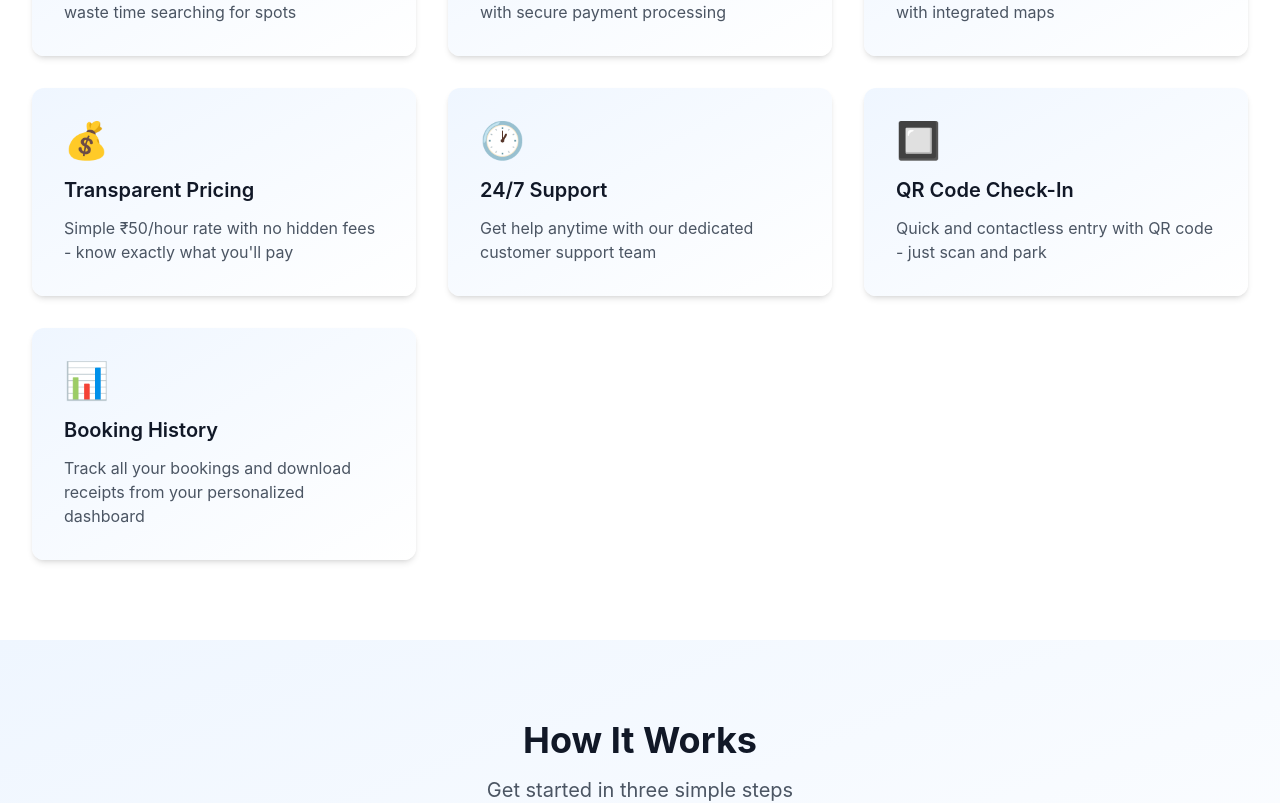
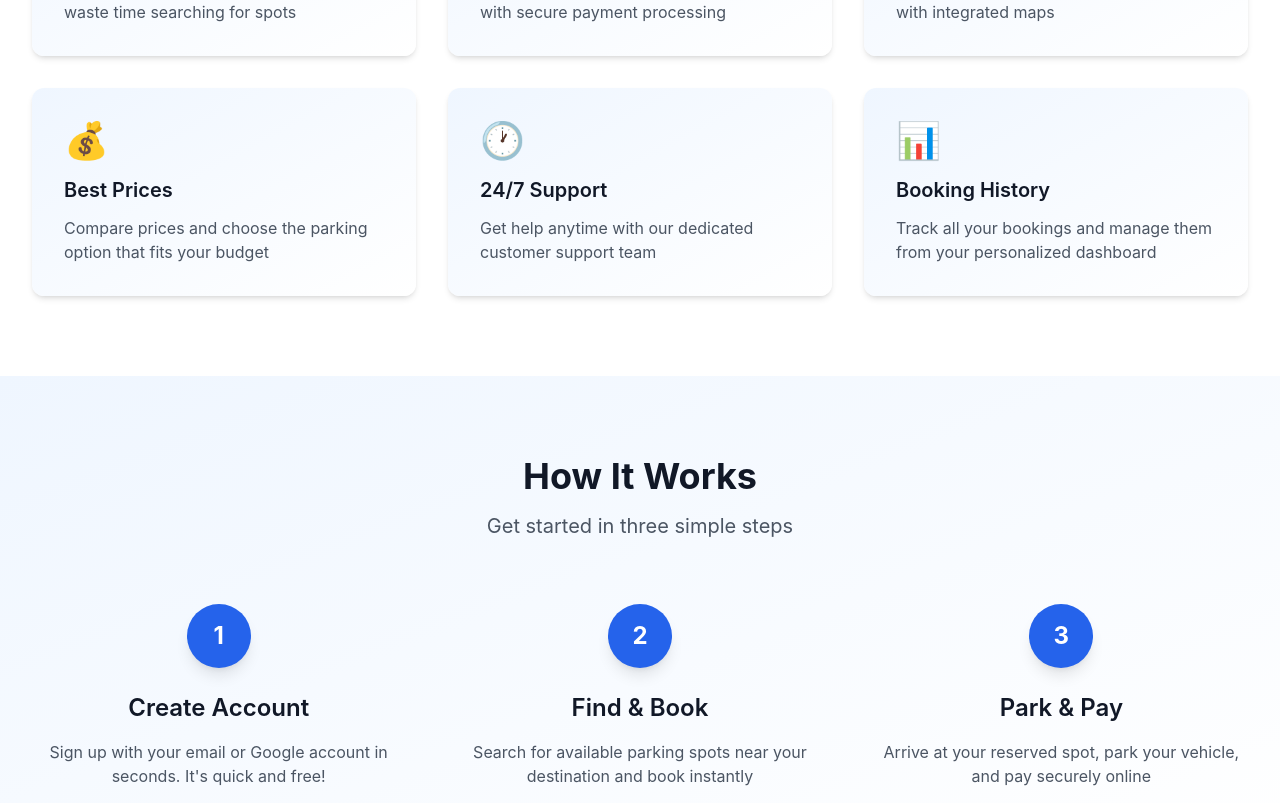
Before and after one commit to MandaTanmay/Car-Parking-Slot-Booking-System, a React (Create React App) app in the folder frontend/: page / in a window 1280 px wide. Shown: the part 1140-1943 px from the top of the page. Built offline with nearby package versions, Linux system fonts and the light colour scheme; no server answers; the HTML template or start-up script is replaced by a standard one.

Commit message:
Revert "Update landing page features: transparent pricing and QR code check-in"
This reverts commit e550b22aab80a5a4d15b1f8c2e495fefec308182.

```diff
--- a/frontend/src/pages/LandingPage.jsx
+++ b/frontend/src/pages/LandingPage.jsx
@@ -122,9 +122,9 @@ const LandingPage = () => {
             {/* Feature 4 */}
             <div className="bg-gradient-to-br from-primary-50 to-white p-8 rounded-xl shadow-md hover:shadow-xl transition-shadow">
               <div className="text-4xl mb-4">💰</div>
-              <h3 className="text-xl font-semibold text-gray-900 mb-3">Transparent Pricing</h3>
+              <h3 className="text-xl font-semibold text-gray-900 mb-3">Best Prices</h3>
               <p className="text-gray-600">
-                Simple ₹50/hour rate with no hidden fees - know exactly what you'll pay
+                Compare prices and choose the parking option that fits your budget
               </p>
             </div>
 
@@ -139,19 +139,10 @@ const LandingPage = () => {
 
             {/* Feature 6 */}
             <div className="bg-gradient-to-br from-primary-50 to-white p-8 rounded-xl shadow-md hover:shadow-xl transition-shadow">
-              <div className="text-4xl mb-4">🔲</div>
-              <h3 className="text-xl font-semibold text-gray-900 mb-3">QR Code Check-In</h3>
-              <p className="text-gray-600">
-                Quick and contactless entry with QR code - just scan and park
-              </p>
-            </div>
-
-            {/* Feature 7 */}
-            <div className="bg-gradient-to-br from-primary-50 to-white p-8 rounded-xl shadow-md hover:shadow-xl transition-shadow">
               <div className="text-4xl mb-4">📊</div>
               <h3 className="text-xl font-semibold text-gray-900 mb-3">Booking History</h3>
               <p className="text-gray-600">
-                Track all your bookings and download receipts from your personalized dashboard
+                Track all your bookings and manage them from your personalized dashboard
               </p>
             </div>
           </div>
@@ -191,9 +182,9 @@ const LandingPage = () => {
               <div className="bg-primary-600 text-white w-16 h-16 rounded-full flex items-center justify-center text-2xl font-bold mx-auto mb-6 shadow-lg">
                 3
               </div>
-              <h3 className="text-2xl font-semibold text-gray-900 mb-4">Park</h3>
+              <h3 className="text-2xl font-semibold text-gray-900 mb-4">Park & Pay</h3>
               <p className="text-gray-600">
-                Arrive at your reserved spot, park your vehicle
+                Arrive at your reserved spot, park your vehicle, and pay securely online
               </p>
             </div>
           </div>
@@ -236,7 +227,7 @@ const LandingPage = () => {
               <h4 className="text-lg font-semibold mb-4">Product</h4>
               <ul className="space-y-2 text-gray-400">
                 <li><a href="/features" className="hover:text-white transition-colors cursor-pointer">Features</a></li>
-               {/*<li><a href="/pricing" className="hover:text-white transition-colors cursor-pointer">Pricing</a></li>*/}
+                <li><a href="/pricing" className="hover:text-white transition-colors cursor-pointer">Pricing</a></li>
                 <li><a href="/help-center" className="hover:text-white transition-colors cursor-pointer">How it Works</a></li>
               </ul>
             </div>
```
